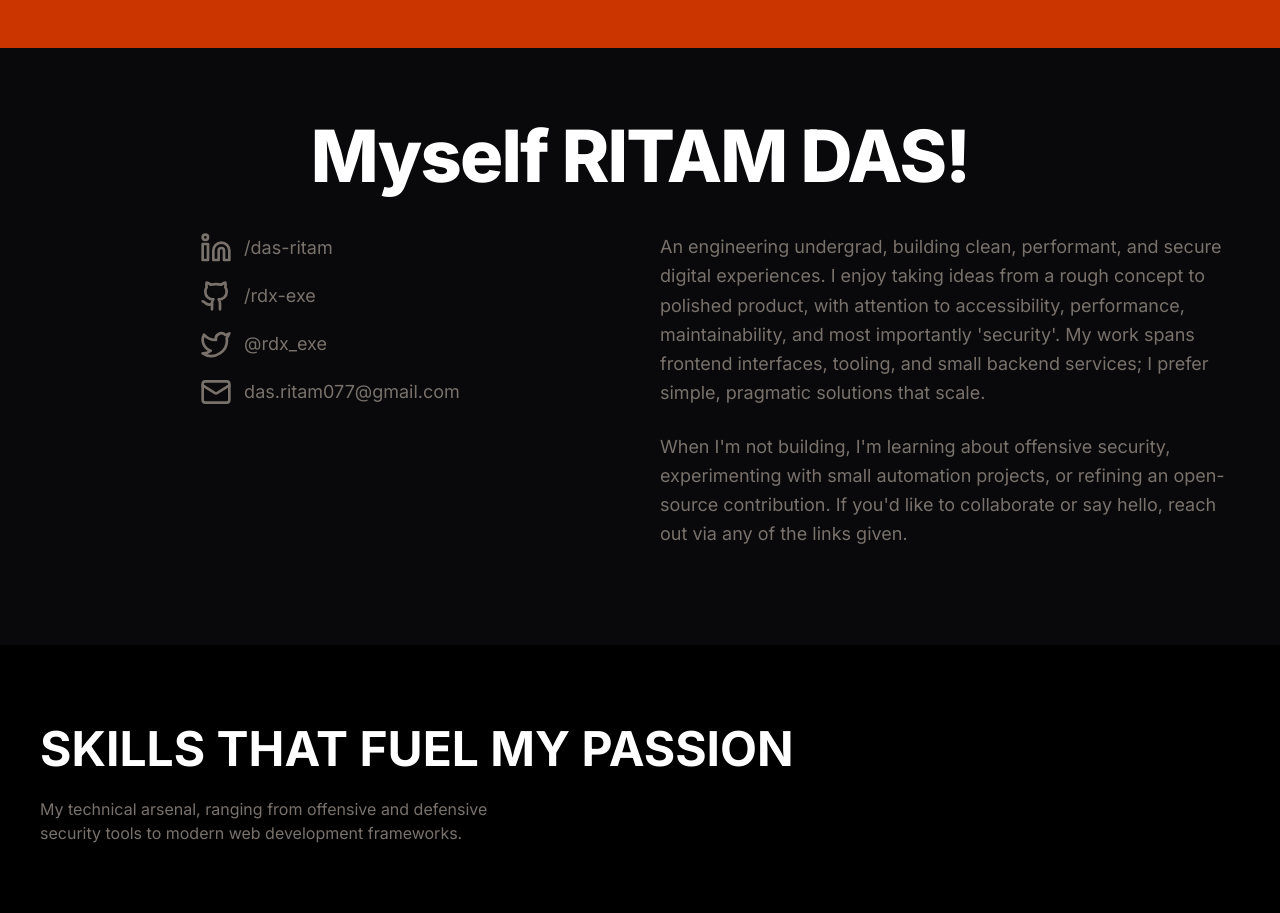
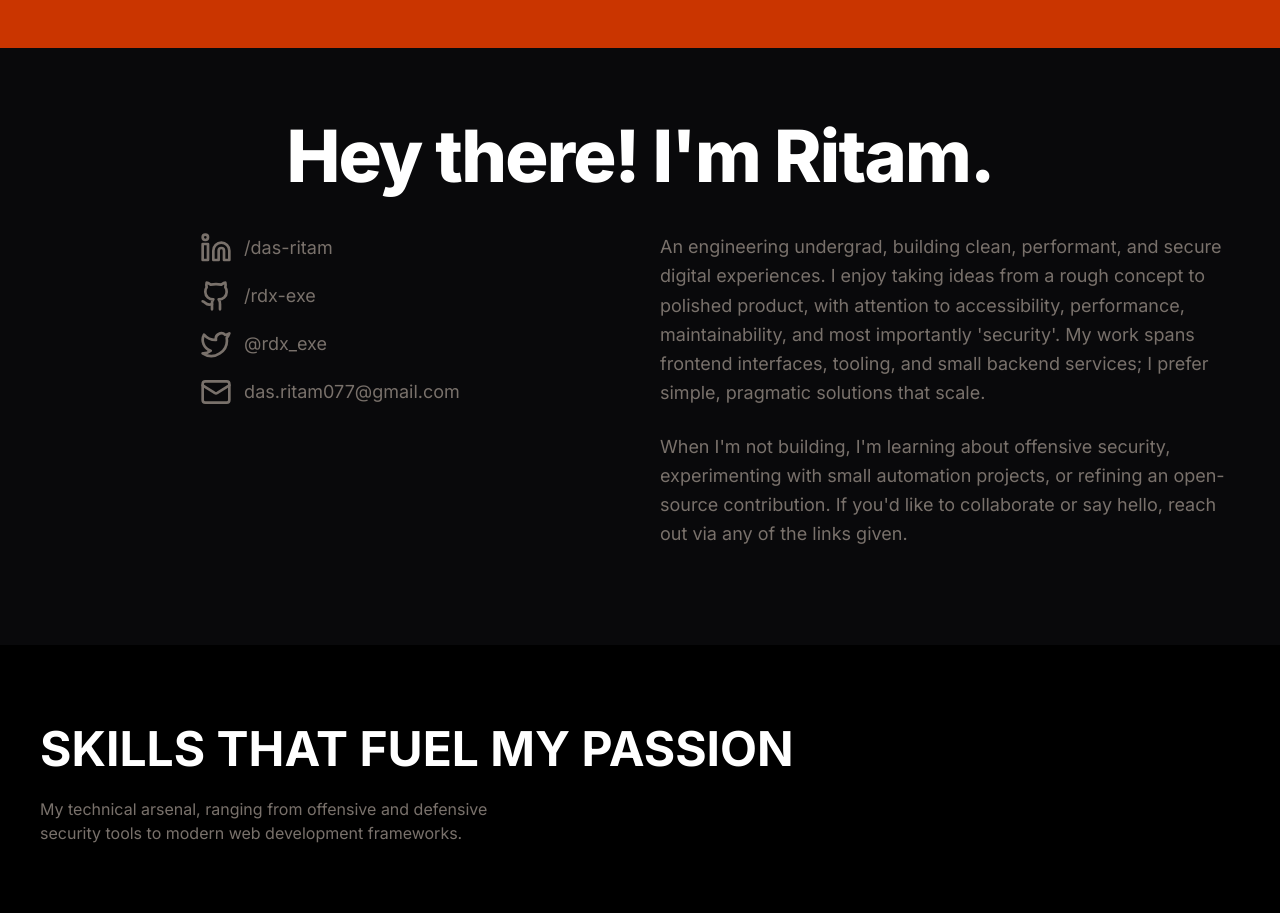
Before and after one commit to rdx-exe/RDX-Portfolio, a Next.js app: page / in a window 1280 px wide. Shown: the part 1120-2033 px from the top of the page. Built offline with nearby package versions, Linux system fonts and the light colour scheme; no server answers; a web font is replaced by a local one.

Commit message:
About updated

```diff
--- a/components/About.tsx
+++ b/components/About.tsx
@@ -15,7 +15,7 @@ export default function About() {
                         viewport={{ once: true }}
                         className={`text-4xl md:text-6xl lg:text-7xl font-extrabold tracking-tight text-center mb-4`}
                     >
-                        Myself RITAM DAS!
+                        Hey there! I&apos;m Ritam.
                     </motion.h1>
                 </div>
             </header>
```
